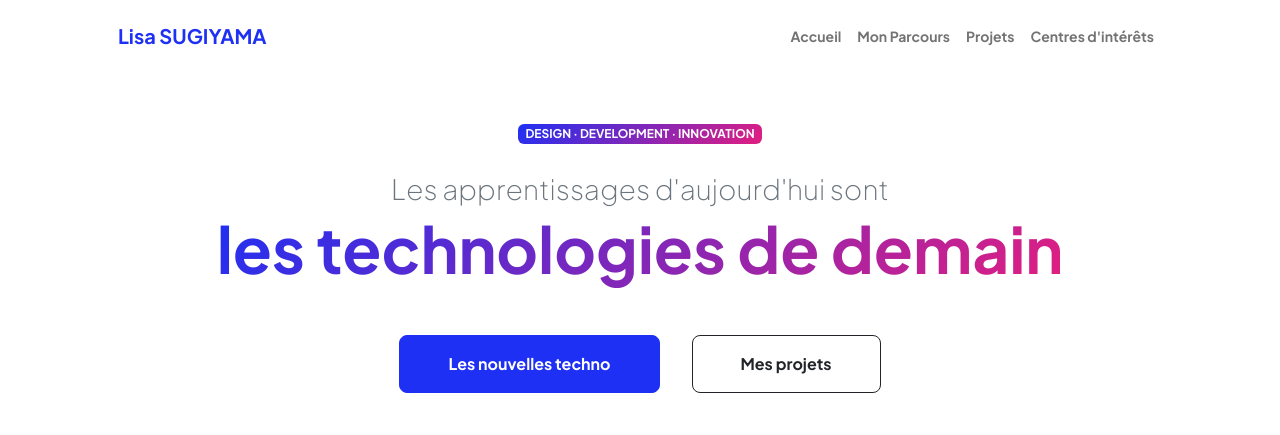
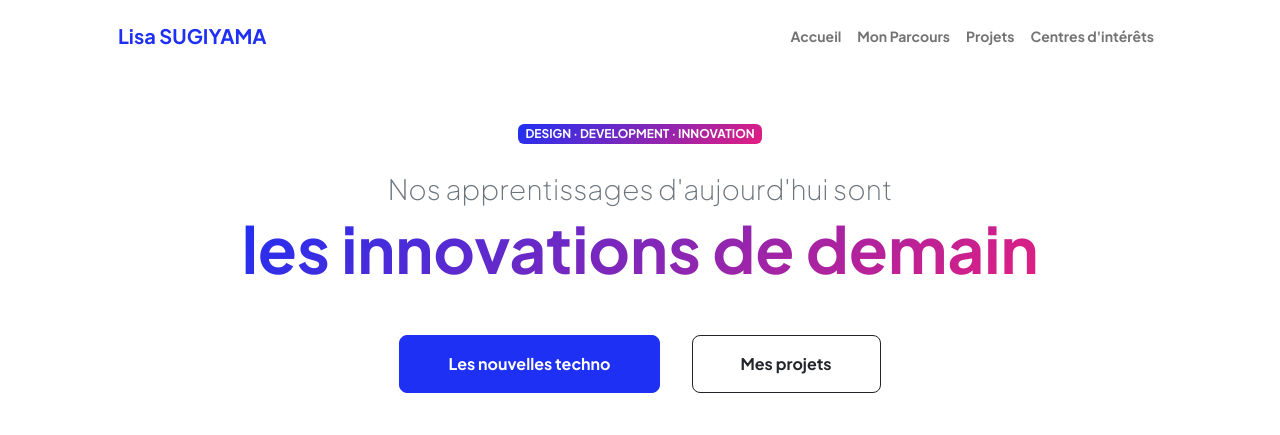
Before and after one commit to lisasugiyama/bootstrap, a plain HTML site: page index.html in a window 1280 px wide. Shown: the top 435 px of the page. Drawn offline with nearby package versions, Linux system fonts and the light colour scheme.

Commit message:
Update index.html

```diff
--- a/index.html
+++ b/index.html
@@ -42,8 +42,8 @@
                             <!-- Header text content-->
                             <div class="text-center text-xxl-start">
                                 <div class="badge bg-gradient-primary-to-secondary text-white mb-4"><div class="text-uppercase">Design &middot; Development &middot; Innovation</div></div>
-                                <div class="fs-3 fw-light text-muted">Les apprentissages d'aujourd'hui sont</div>
-                                <h1 class="display-3 fw-bolder mb-5"><span class="text-gradient d-inline">les technologies de demain</span></h1>
+                                <div class="fs-3 fw-light text-muted">Nos apprentissages d'aujourd'hui sont</div>
+                                <h1 class="display-3 fw-bolder mb-5"><span class="text-gradient d-inline">les innovations de demain</span></h1>
                                 <div class="d-grid gap-3 d-sm-flex justify-content-sm-center justify-content-xxl-start mb-3">
                                     <a class="btn btn-primary btn-lg px-5 py-3 me-sm-3 fs-6 fw-bolder" href="#">Les nouvelles techno</a>
                                     <a class="btn btn-outline-dark btn-lg px-5 py-3 fs-6 fw-bolder" href="#">Mes projets</a>
```
